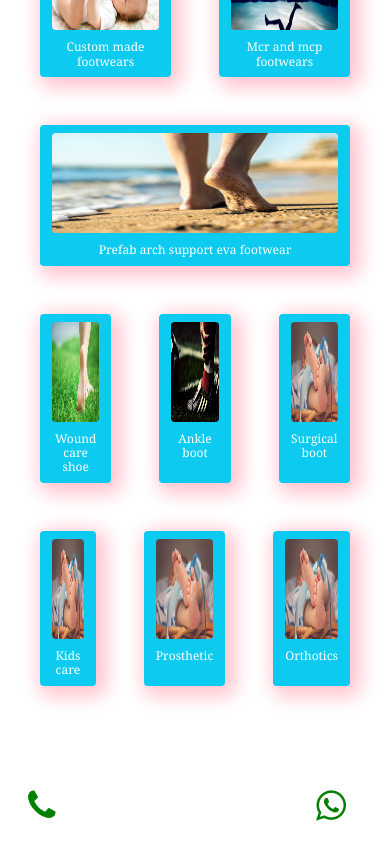
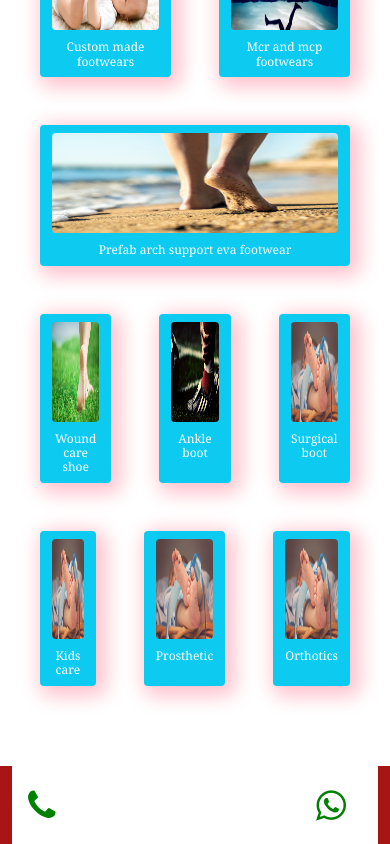
Before and after one commit to Tamizhselvan001/devil, a React (Create React App) app in the folder footpro/: page /service in a window 390 px wide. Shown: the part 381-1225 px from the top of the page. Built offline with nearby package versions, Linux system fonts and the light colour scheme; the HTML template or start-up script is replaced by a standard one.

Commit message:
helllllllo

```diff
--- a/footpro/src/Components/Footer/footer.css
+++ b/footpro/src/Components/Footer/footer.css
@@ -10,3 +10,9 @@
 #f-link-css{
     text-decoration: none;
 }
+.morning-css{
+    background-color: rgb(168, 21, 21);
+}
+.night-css{
+    background-color: rgb(46, 42, 42);
+}
--- a/footpro/src/Components/Footer/footer.js
+++ b/footpro/src/Components/Footer/footer.js
@@ -2,9 +2,55 @@ import React from 'react';
 import './footer.css'
 import {Link} from "react-router-dom";
 const Services=()=> {
+  let said ="";
+  let Current=new Date();
+  Current=Current.getHours();
+
+
+if (Current >= 1 && Current < 18) {
 return (
-<div>
-<div class="bg-dark text-white p-5 	d-none d-sm-block">
+<div class="morning-css">
+<div class="text-white p-5 	d-none d-sm-block">
+    <div class="row text-center" id="footer-css">
+    <div class="col-sm">
+      <h4>About</h4>
+      Arise,awake and donot stop until the goal is reached.
+    </div>
+    <div class="col-sm" >
+      <h4>RR Leather </h4>
+      <Link to={'/about'} id="f-link-css">About</Link><br/>
+      <Link to={'/footcare'} id="f-link-css">Footcare</Link><br/>
+      <Link to={'/service'} id="f-link-css">Services</Link><br/>
+      <Link to={'/contact'} id="f-link-css">Contact</Link><br/>
+    </div>
+    <div class="col-sm">
+      <h4>Contact</h4>
+      <p>
+      All types of Shoes and Sandals<br/>
+      No 26, 6st Adem Nager,<br/>
+      Nagalkeni,<br/>
+      Chennai-600044<br/>
+      </p>
+    </div>
+    </div>
+</div>
+<div class="container d-block d-sm-none">
+<nav class="navbar navbar-light">
+  <a class="navbar-brand" id="footer-icons" href="#">
+  <i class="fa fa-phone"></i>
+  </a>
+  <a class="navbar-brand" id="footer-icons" href="#">
+  <i class="fa fa-whatsapp"></i>
+  </a>
+</nav>
+</div>
+</div>
+);
+}
+else{
+return (
+<div  class="night-css">
+<div class="text-white p-5 	d-none d-sm-block">
     <div class="row text-center" id="footer-css">
     <div class="col-sm">
       <h4>About</h4>
@@ -43,4 +89,7 @@ return (
 }
 
 
+}
+
+
 export default Services;
```
